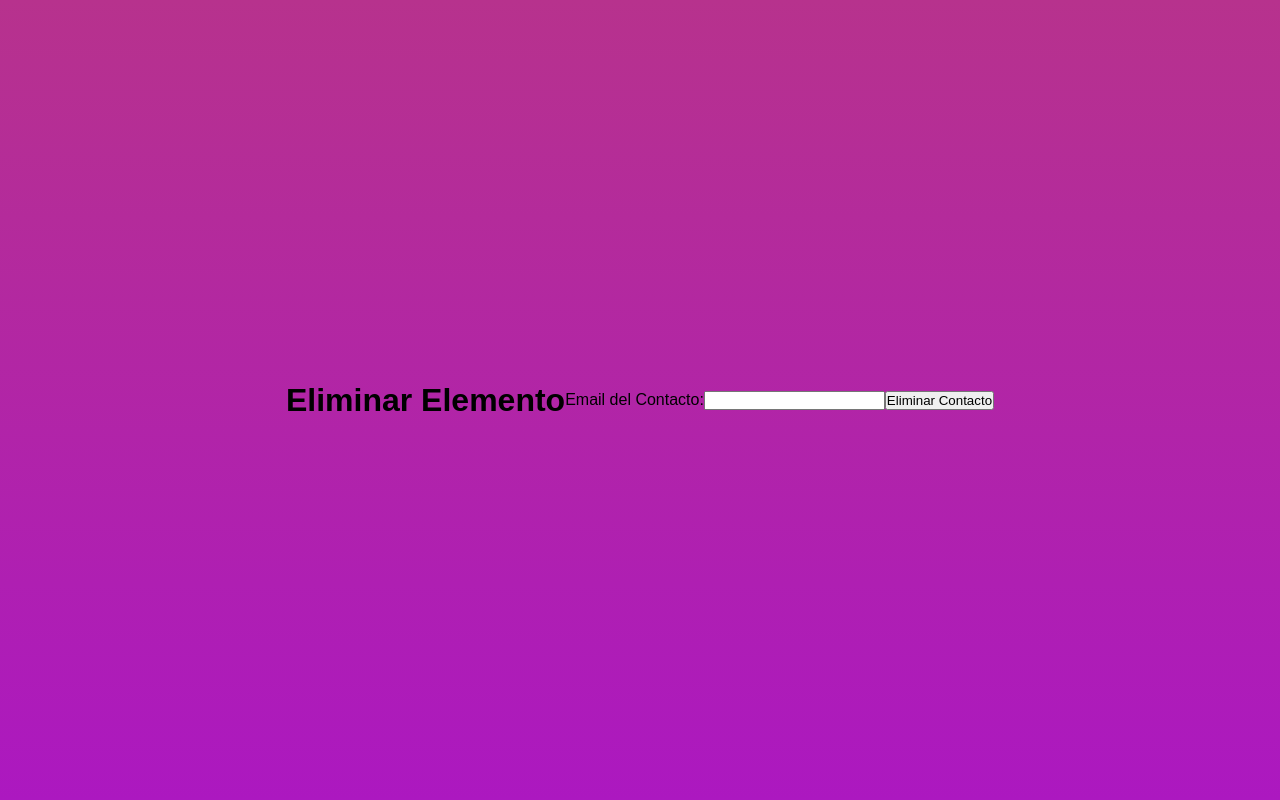
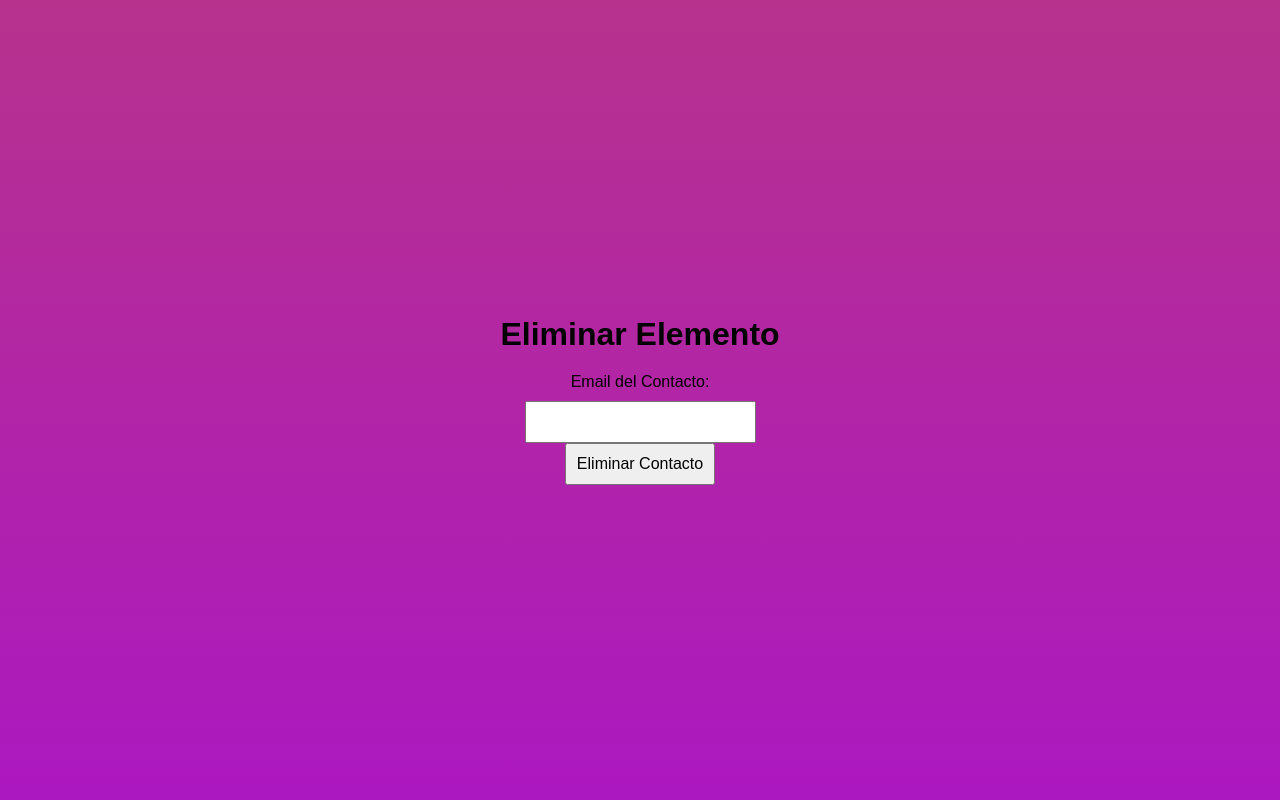
Before and after one commit to Maya653/heroku_helloword, a Flask app: page /eliminar in a window 1280 px wide. Run offline with Flask 3, Linux system fonts and the light colour scheme.

Commit message:
update eliminar y crear

```diff
--- a/templates/eliminar.html
+++ b/templates/eliminar.html
@@ -3,7 +3,57 @@
 <head>
     <meta charset="UTF-8">
     <title>Eliminar Elemento</title>
-    <link rel="stylesheet" href="{{ url_for('static', filename='styles.css') }}"></head>
+    <link rel="stylesheet" href="{{ url_for('static', filename='styles.css') }}">
+    <style>
+        body {
+            font-family: Arial, sans-serif;
+            margin: 0;
+            padding: 0;
+            background-color: #f0f0f0;
+            display: flex;
+            flex-direction: column;
+            align-items: center;
+            justify-content: center;
+            height: 100vh;
+        }
+
+        h1 {
+            margin-bottom: 20px;
+        }
+
+        label {
+            margin-bottom: 10px;
+            font-size: 16px;
+        }
+
+        input {
+            padding: 10px;
+            font-size: 16px;
+        }
+
+        button {
+            padding: 10px;
+            font-size: 16px;
+            cursor: pointer;
+        }
+
+        #resultadoBusqueda {
+            margin-top: 20px;
+            max-width: 400px;
+            background-color: #fff;
+            padding: 20px;
+            border-radius: 8px;
+            box-shadow: 0 0 10px rgba(0, 0, 0, 0.1);
+        }
+
+        p {
+            margin: 0;
+            font-size: 16px;
+        }
+    </style>
+<script src="{{ url_for('static', filename='eliminar.js') }}"></script>
+
+</head>
 <body>
     <h1>Eliminar Elemento</h1>
 
```
Also changed, not shown: templates/actualizar.html (+51 -1 lines).
